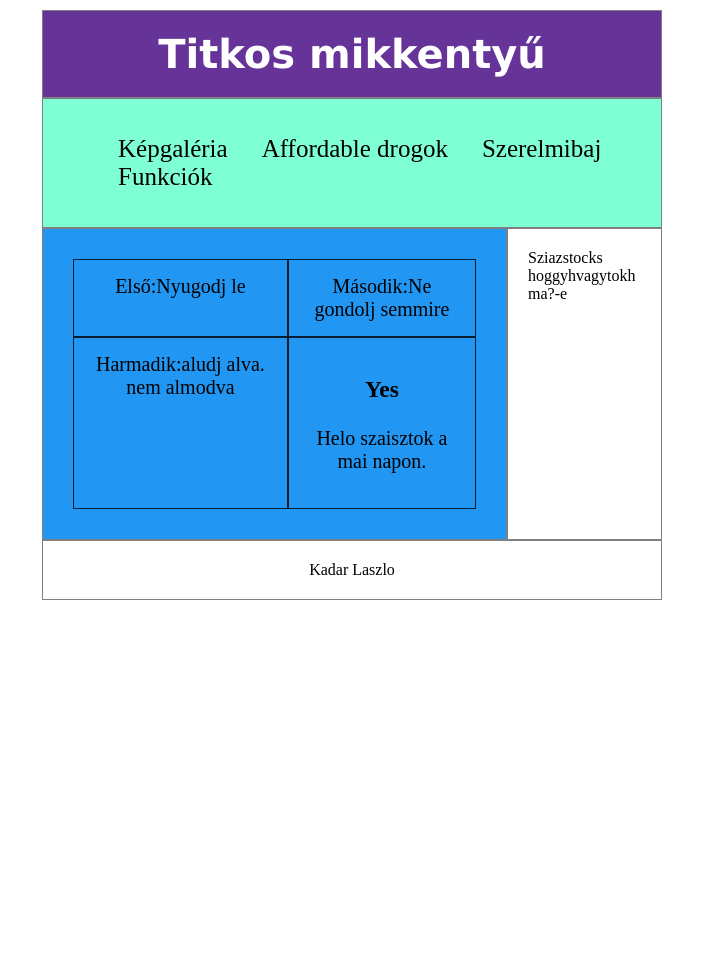
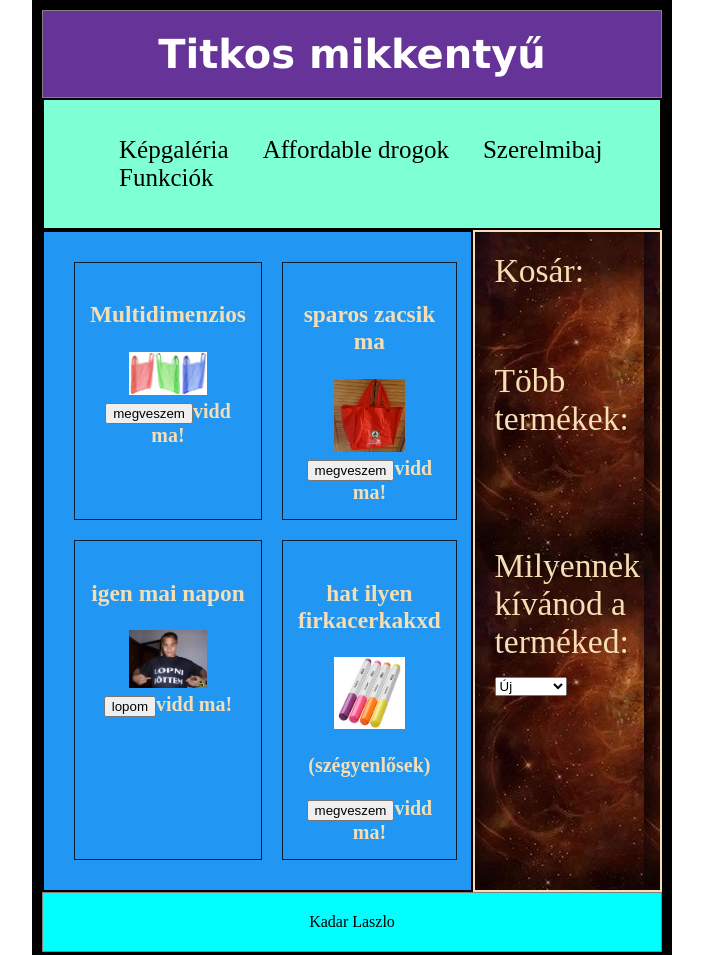
Before and after one commit to Klaszlo5/github, a plain HTML site: page index.html in a window 1280 px wide. Shown: the top 955 px of the page, without its empty margins (288-991 px from the left). Before the commit the page ends 800 px from the top, so only its background shows below. Drawn offline with Linux system fonts and the light colour scheme.

Commit message:
Add files via upload

```diff
--- a/index.html
+++ b/index.html
@@ -4,7 +4,7 @@
     <meta charset="UTF-8" />
     <meta http-equiv="X-UA-Compatible" content="IE=edge" />
     <meta name="viewport" content="width=device-width, initial-scale=1.0" />
-    <title>Dobrocsi Kornel, Kadar Laszlo</title>
+    <title>Kadar Laszlo</title>
     <link rel="stylesheet" href="style.css" />
   </head>
   <body>
@@ -19,12 +19,48 @@
         </ul>
       </nav>
       <article>
-        <div class="ye">Első:Nyugodj le</div>
-        <div class="ye">Második:Ne gondolj semmire</div>
-        <div class="ye">Harmadik:aludj alva. nem almodva</div>
-        <div class="ye"><h3>Yes</h3><p>Helo szaisztok a mai napon.</p></div>
+        <div class="ye">
+          <h3>Multidimenzios</h3>
+          <img src="mult.jpg" alt="mutldi" /><br /><button
+            type="button"
+          >
+            megveszem</button
+          ><span>vidd ma!</span>
+        </div>
+        <div class="ye">
+          <h3>sparos zacsik ma</h3><img src="spar.jpg" alt="mutldi" /><br /><button
+            type="button"
+          >
+            megveszem</button
+          ><span>vidd ma!</span>
+        </div>
+        <div class="ye">
+          <h3>igen mai napon</h3><img src="lopni.jpg" alt="mutldi" /><br /><button
+            type="button"
+          >
+            lopom</button
+          ><span>vidd ma!</span>
+        </div>
+        <div class="ye">
+          <h3>hat ilyen firkacerkakxd</h3>
+          <img src="izekxd.jpg" alt="mutldi" />
+          <p>(szégyenlősek)</p>
+          <button type="button">megveszem</button><span>vidd ma!</span>
+        </div>
       </article>
-      <aside>Sziazstocks hoggyhvagytokh ma?-e</aside>
+      <aside>
+        Kosár:<br />
+        <br />
+        <p>Több termékek:</p>
+        <br /><br />
+        <label for="cars">Milyennek kívánod a terméked:</label>
+        <select id="cars" name="cars">
+          <option value="volvo">Új</option>
+          <option value="saab">haszhált</option>
+          <option value="fiat">Régi</option>
+          <option value="audi">koszos</option>
+        </select>
+      </aside>
       <footer>Kadar Laszlo</footer>
     </main>
   </body>
--- a/style.css
+++ b/style.css
@@ -24,6 +24,11 @@ li{
     display: inline;
     padding: 15px;
 }
+img{
+    width: 50%;
+    max-width: 100px;
+
+}
 a{
     text-decoration: none;
     color:black;
@@ -36,6 +41,7 @@ nav{
     grid-area: n;
     background-color: aquamarine;
     transition: 0s background-color;
+    border: 2px solid black;
 }
 nav a:hover{
 	background-color: #ffffff;
@@ -47,10 +53,15 @@ article{
     display: grid;
     grid-template-columns: auto auto;
     background-color: #2196F3;
-    padding: 30px;
+    padding: 20px;
+    border: 2px solid black;
 }
 aside{
     grid-area: as;
+    font-size: calc( 8px + 2vw );
+    border: 2px solid wheat;
+    background-image: url("XD.jpg");
+    color: wheat;
 }
 footer{
     grid-area: f;
@@ -60,6 +71,9 @@ footer{
     border: 1px solid rgba(0, 0, 0, 0.8);
     padding: 15px;
     font-size: 20px;
+    font-weight: bolder;
+    color: wheat;
+    margin: 10px;
     text-align: center;
 }
 main {
@@ -73,16 +87,30 @@ main {
                        "n n n"
                        "a a as"
                        "f f f" ;
-  background-color: white;
+  background-color: black;
+}
+footer{
+    background-color: aqua;
 }
 
-@media screen and (max-width:400px){
+@media screen and (max-width:800px){
     main{
+        background-color: #f32195;
         grid-template-columns: 1fr;
+        width: 100%;
     grid-template-areas: "h"
                          "a"
                          "n"
                          "as"
                          "f";
     }
+    article{
+        grid-template-columns: auto;
+        width: 100%;
+
+    }
+    img{
+        width: 50%;
+        max-width: 50%;
+    }
 }
```
Also changed, not shown: XD.jpg (added), bu.png (added), bucka.png (added), izekxd.jpg (added), lopni.jpg (added), mult.jpg (added), spar.jpg (added), xd1.jpg (added).
